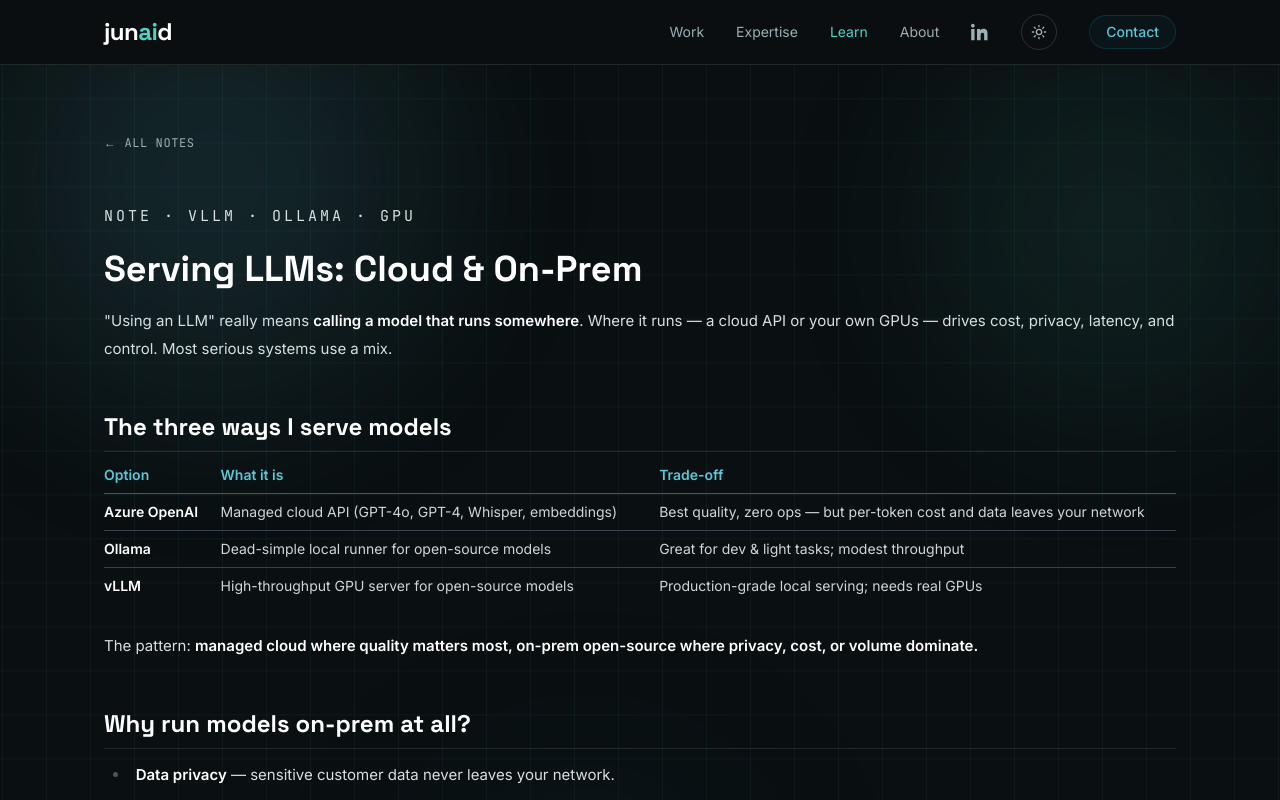
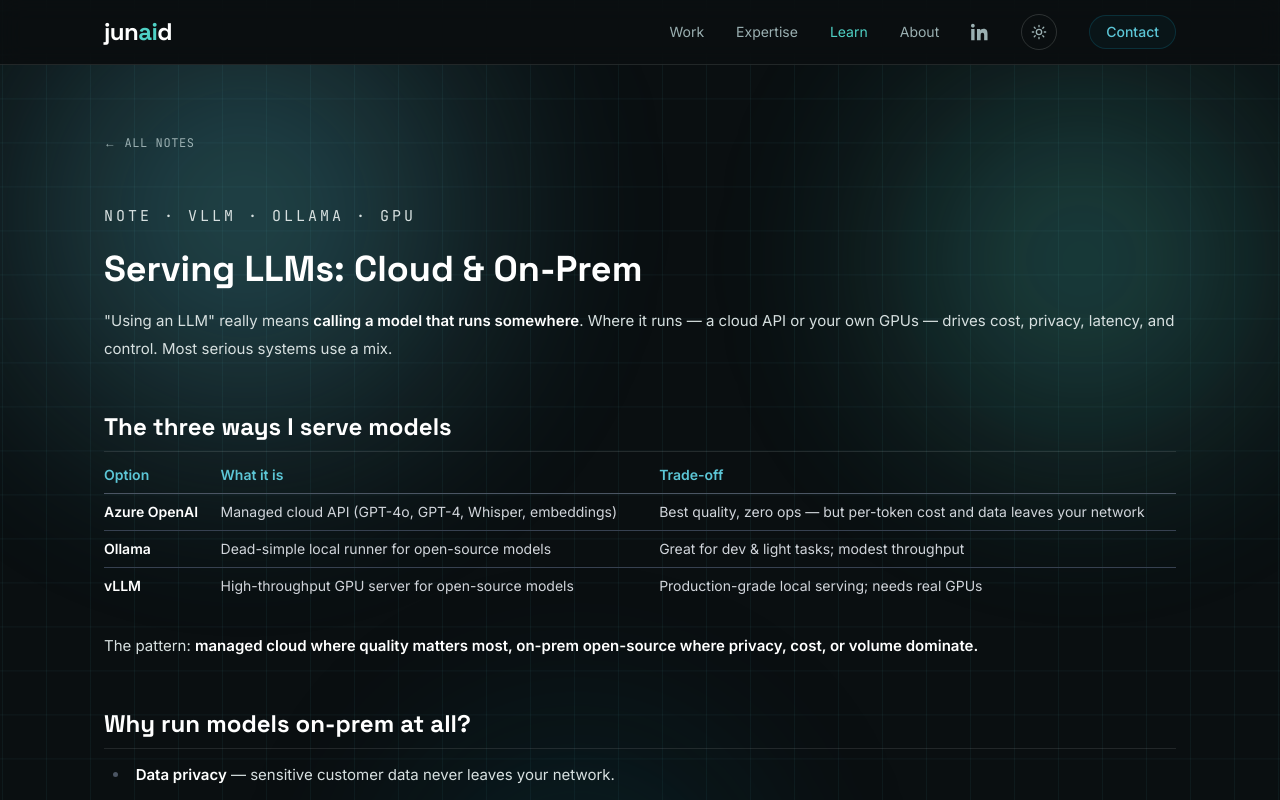
Before and after one commit to saajunaid/jun-ai-d, a Next.js app: page /learn/llm-serving in a window 1280 px wide. Shown: the top 800 px of the page. Built offline with nearby package versions, Linux system fonts and the light colour scheme.

Commit message:
Increase aurora glow visibility
Higher gradient alpha, larger blobs, raised baseline opacity.

Co-Authored-By: Claude Opus 4.8 <noreply@anthropic.com>

```diff
--- a/app/globals.css
+++ b/app/globals.css
@@ -90,39 +90,39 @@ body {
   overflow: hidden;
   pointer-events: none;
 }
-html.light .aurora { opacity: 0.6; }
+html.light .aurora { opacity: 0.85; }
 .aurora-blob {
   position: absolute;
   border-radius: 9999px;
-  filter: blur(90px);
+  filter: blur(80px);
   will-change: transform, opacity;
 }
 .aurora-1 {
-  width: 38rem; height: 38rem; top: -12rem; left: -6rem;
-  background: radial-gradient(circle, rgb(var(--accent-soft) / 0.22), transparent 65%);
+  width: 42rem; height: 42rem; top: -12rem; left: -6rem;
+  background: radial-gradient(circle, rgb(var(--accent-soft) / 0.40), transparent 66%);
   animation: aurora-a 24s ease-in-out infinite;
 }
 .aurora-2 {
-  width: 32rem; height: 32rem; top: -6rem; right: -5rem;
-  background: radial-gradient(circle, rgb(var(--accent-strong) / 0.20), transparent 65%);
+  width: 36rem; height: 36rem; top: -6rem; right: -5rem;
+  background: radial-gradient(circle, rgb(var(--accent-strong) / 0.38), transparent 66%);
   animation: aurora-b 30s ease-in-out infinite;
 }
 .aurora-3 {
-  width: 30rem; height: 30rem; bottom: -14rem; left: 28%;
-  background: radial-gradient(circle, rgb(var(--accent) / 0.20), transparent 65%);
+  width: 32rem; height: 32rem; bottom: -14rem; left: 26%;
+  background: radial-gradient(circle, rgb(var(--accent) / 0.36), transparent 66%);
   animation: aurora-c 27s ease-in-out infinite;
 }
 @keyframes aurora-a {
-  0%, 100% { transform: translate(-8%, -6%) scale(1); opacity: 0.85; }
+  0%, 100% { transform: translate(-8%, -6%) scale(1); opacity: 0.9; }
   50% { transform: translate(10%, 8%) scale(1.18); opacity: 1; }
 }
 @keyframes aurora-b {
-  0%, 100% { transform: translate(6%, -4%) scale(1.1); opacity: 0.7; }
+  0%, 100% { transform: translate(6%, -4%) scale(1.1); opacity: 0.85; }
   50% { transform: translate(-8%, 10%) scale(0.95); opacity: 1; }
 }
 @keyframes aurora-c {
-  0%, 100% { transform: translate(0, 10%) scale(1); opacity: 0.6; }
-  50% { transform: translate(-6%, -8%) scale(1.2); opacity: 0.95; }
+  0%, 100% { transform: translate(0, 10%) scale(1); opacity: 0.8; }
+  50% { transform: translate(-6%, -8%) scale(1.2); opacity: 1; }
 }
 
 /* scroll reveal */
```
